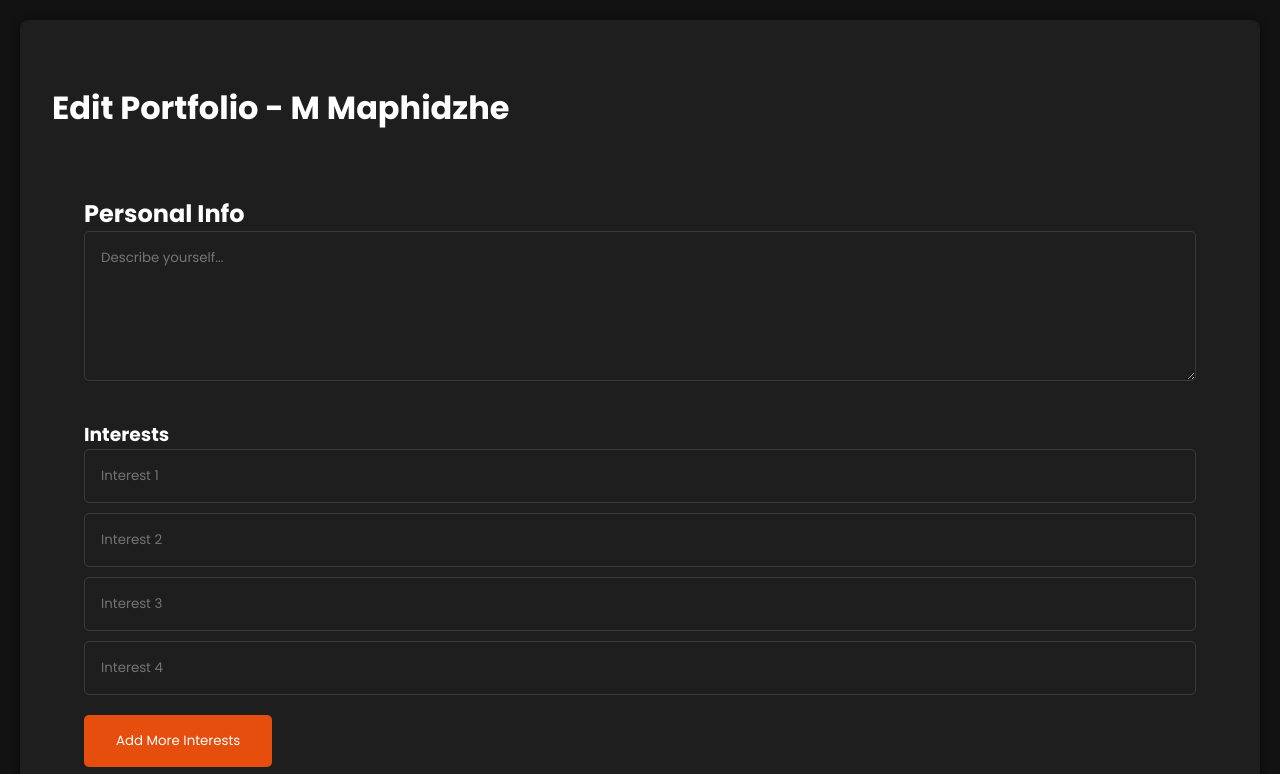
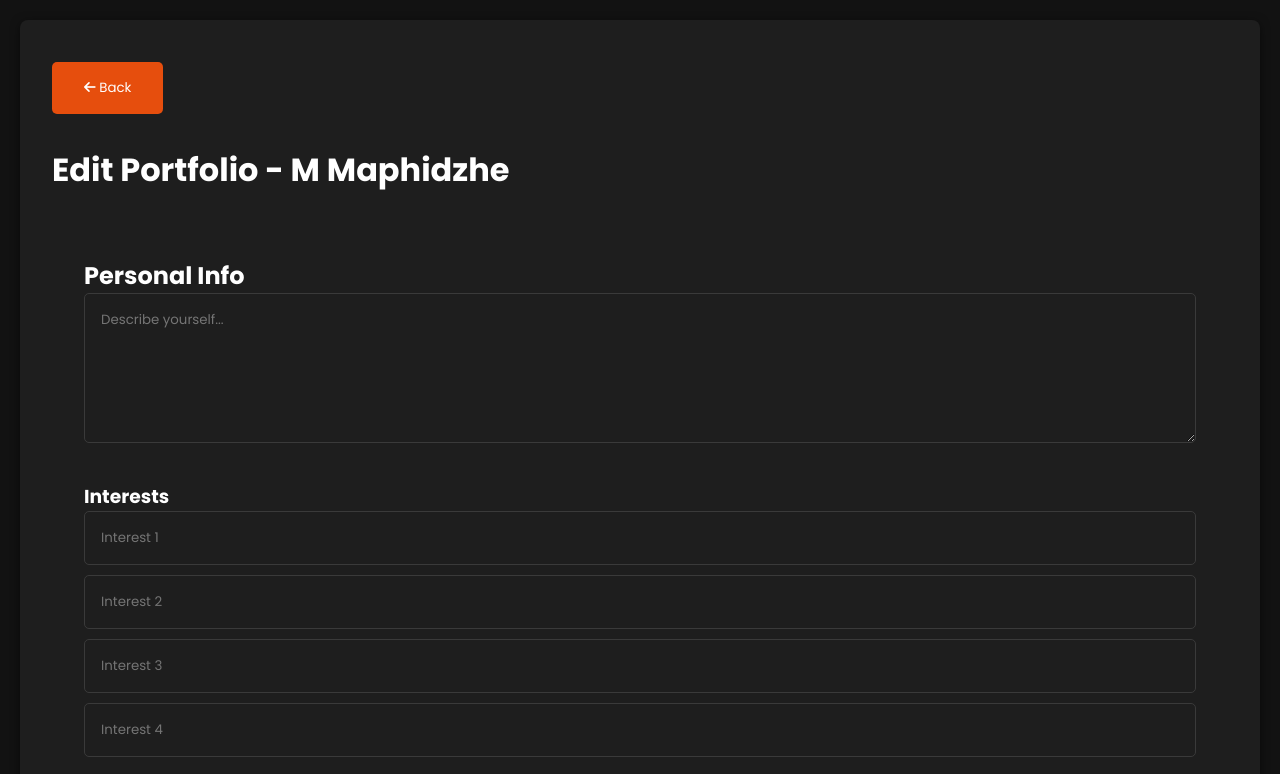
Before and after one commit to Thendo18/mutondwaportfolio, a website: page public/editPortfolio.html in a window 1280 px wide. Shown: the top 774 px of the page. Drawn offline with Linux system fonts and the light colour scheme; no server answers.

Commit message:
added back button

```diff
--- a/public/editPortfolio.html
+++ b/public/editPortfolio.html
@@ -6,10 +6,16 @@
     <meta name="viewport" content="width=device-width, initial-scale=1.0, maximum-scale=1.0, user-scalable=no">
     <title>Portfolio - M Maphidzhe</title>
     <link rel="stylesheet" href="editablePortfolio.css">
+    <link rel="stylesheet" href="https://cdnjs.cloudflare.com/ajax/libs/font-awesome/6.0.0-beta3/css/all.min.css">
 </head>
 
 <body>
     <div class="form-container">
+        <a href="/index.html">
+            <button class="back-button">
+                <i class="fas fa-arrow-left"></i> Back
+            </button>
+        </a>
         <h1>Edit Portfolio - M Maphidzhe</h1>
 
         <form id="portfolio-form">
```
